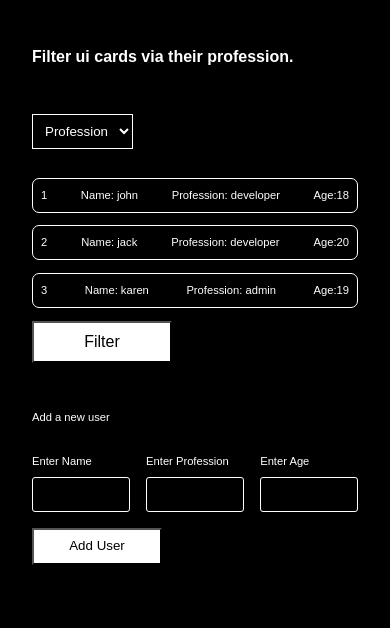
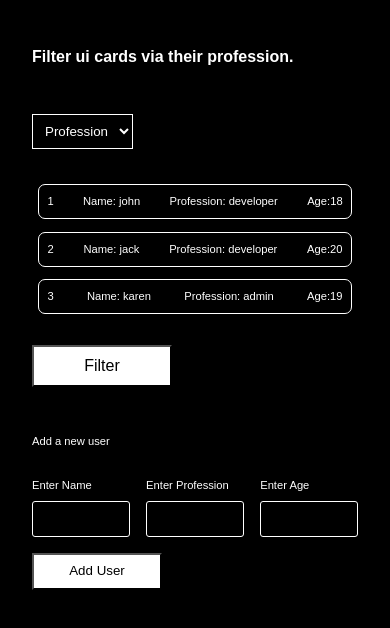
Before and after one commit to Lovegupta112/F2-contest2, a plain HTML site: page index.html in a window 390 px wide. Drawn offline with Linux system fonts and the light colour scheme.

Commit message:
made Filteruser app

```diff
--- a/index.html
+++ b/index.html
@@ -4,7 +4,7 @@
     <meta charset="UTF-8" />
     <meta http-equiv="X-UA-Compatible" content="IE=edge" />
     <meta name="viewport" content="width=device-width, initial-scale=1.0" />
-    <title>SignUp</title>
+    <title>FilterUser</title>
     <link rel="stylesheet" href="style.css">
   </head>
   <body>
--- a/index.js
+++ b/index.js
@@ -32,7 +32,7 @@ window.addEventListener('load', () => {
 })
 
 
-// filter method-----------------
+// filter method----------------->
 function filter() {
 
     let professionIndex = document.getElementById('profession').selectedIndex;
@@ -55,7 +55,7 @@ function filter() {
 
 }
 
-// add user method--------------------
+// add user method-------------------->
 
 function addUser() {
     let input = document.getElementsByTagName('input');
--- a/style.css
+++ b/style.css
@@ -36,10 +36,25 @@ body {
   background-color: #000000;
 }
 
+
+.profession-section .filter-ui {
+  max-height: 223px;
+  overflow-y: auto;
+  min-height: 180px;
+  width: 50%;
+  padding: 0.4rem;
+}
+
+::-webkit-scrollbar{
+  width:4px;
+  background: rgba(255, 255, 255, 0.515);
+}
+
+
 .profession-section .filter-ui .cards {
   border: 1px solid #ffffff;
   border-radius: 7px;
-  width: 50%;
+  width: 100%;
   display: flex;
   justify-content: space-between;
   margin: 0.8rem 0;
@@ -59,6 +74,9 @@ body {
   font-size: 1rem;
 }
 
+#filter:hover{
+  cursor: pointer;
+}
 /* add-user section -----------*/
 .add-user {
   margin-top: 3rem;
@@ -93,13 +111,17 @@ form .inputs section {
   background-color: #ffffff;
 }
 
+#add:hover{
+  cursor: pointer;
+}
+
 @media screen and (max-width: 870px) {
-  .profession-section .filter-ui .cards {
+  .profession-section .filter-ui  {
     width: 60%;
   }
 }
 @media screen and (max-width: 800px) {
-  .profession-section .filter-ui .cards {
+  .profession-section .filter-ui  {
     width: 80%;
   }
 }
@@ -107,7 +129,7 @@ form .inputs section {
   body {
     font-size: 0.7rem;
   }
-  .profession-section .filter-ui .cards {
+  .profession-section .filter-ui  {
     width: 100%;
   }
 }
```
